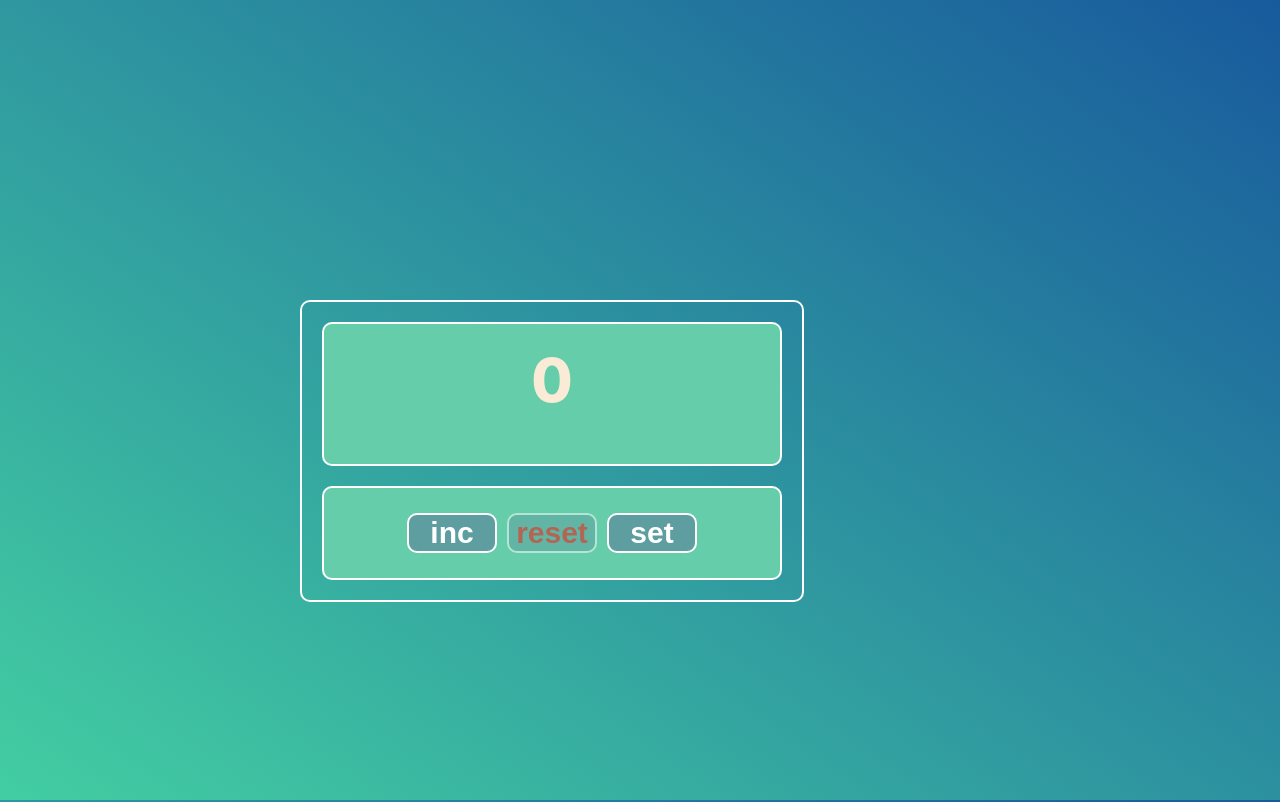
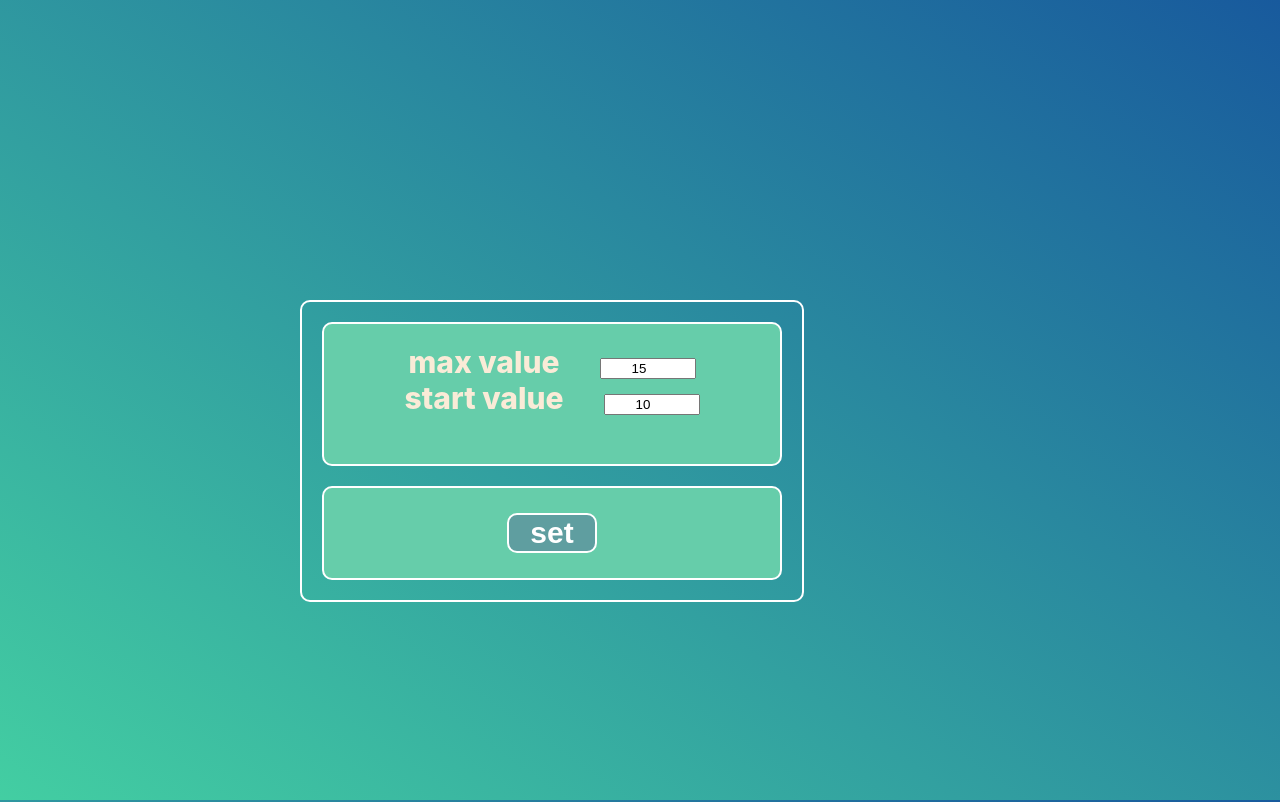
Before and after one commit to ZubkovAC/counter, a React (Create React App) app: page / in a window 1280 px wide. Built offline with nearby package versions, Linux system fonts and the light colour scheme.

Commit message:
counter-v3

```diff
--- a/package.json
+++ b/package.json
@@ -10,9 +10,14 @@
     "@types/node": "^12.19.15",
     "@types/react": "^17.0.1",
     "@types/react-dom": "^17.0.0",
+    "@types/react-redux": "^7.1.16",
+    "install": "^0.13.0",
     "react": "^17.0.1",
     "react-dom": "^17.0.1",
+    "react-redux": "^7.2.2",
     "react-scripts": "4.0.2",
+    "redux": "^4.0.5",
+    "redux-thunk": "^2.3.0",
     "typescript": "^4.1.3",
     "web-vitals": "^1.1.0"
   },
--- a/src/App.tsx
+++ b/src/App.tsx
@@ -1,11 +1,15 @@
 import React from 'react';
 import './App.css';
 import {Counter} from "./Counter/Counter";
+import {Provider} from "react-redux";
+import {store} from "./bll/store";
 
 function App() {
   return (
     <div className="App">
-        <Counter/>
+        <Provider store={store}>
+            <Counter/>
+        </Provider>
 
     </div>
   );
--- a/src/Counter/Button.tsx
+++ b/src/Counter/Button.tsx
@@ -7,8 +7,8 @@ type ButtonPropsType = {
     minValue?:number
     startValue?:number
     set?:()=>void
+    error?:boolean
     button?:boolean
-    error?:boolean
 }
 
 export const Button = (props:ButtonPropsType) =>{
@@ -17,7 +17,7 @@ export const Button = (props:ButtonPropsType) =>{
     const colorOff = props.startValue === props.minValue ? 'colorOff' : ''
 
     return(
-        <span >
+        <span className={props.error? 'colorOff' :''} >
 
             {props.buttonName==='set'
                 ? <button onClick={props.set }>{props.buttonName}</button>
--- a/src/Counter/Counter.tsx
+++ b/src/Counter/Counter.tsx
@@ -1,15 +1,123 @@
-import React, {useEffect, useState} from 'react';
-import {Table} from "./Table";
-import {Button} from "./Button";
-import {Option} from './Option'
+import React from 'react';
+import {useDispatch, useSelector} from "react-redux";
+import {AppStateType} from "../bll/store";
+import {
+    errorValueAC,
+    incCounterValueAC,
+    maxValueLocalStorageAC,
+    minValueLocalStorageAC,
+    resetLocalStorageAC, setValueFromLocalStorageAC
+} from "../bll/counter-reducer";
+import {Customization} from "./Customization";
+import { Monitor } from './Monitor';
+
 
 
 export const Counter = () => {
 
-    let mxValue = 5
-    let mnValue = 0
 
-    const [maxValue, setmaxValue] = useState<number>(mxValue)
+    let maxValue = useSelector<AppStateType,number>(state => state.counter.maxValue)
+    let minValue = useSelector<AppStateType,number>(state => state.counter.minValue)
+    let startValue = useSelector<AppStateType,number>(state => state.counter.startValue)
+    let error = useSelector<AppStateType,boolean>(state => state.counter.error)
+    let blockButton = useSelector<AppStateType,boolean>(state => state.counter.blockButton)
+
+    const dispatch = useDispatch()
+
+    const testError = (maxValue: number, minValue: number) => {
+        if (maxValue <=  minValue|| minValue < 0) {
+            dispatch(errorValueAC(true))
+        } else {
+            dispatch(errorValueAC(false))
+        }
+    }
+
+    const set = () => {
+        dispatch(errorValueAC(false))
+        dispatch(setValueFromLocalStorageAC())
+    }
+    const incValue = () => {
+        if (startValue >= maxValue || minValue < 0) {
+            dispatch(errorValueAC(true))
+        } else {
+            dispatch(errorValueAC(false))
+            dispatch(incCounterValueAC())
+        }
+    }
+    const reset = () => {
+        dispatch(resetLocalStorageAC())
+    }
+    const onChangeMAX = (newValueOnChange:number) => {
+        testError(newValueOnChange,minValue)
+        dispatch(maxValueLocalStorageAC(newValueOnChange))
+    }
+    const onChangeMIN = (newValueOnChange:number) => {
+        testError(maxValue,newValueOnChange)
+        dispatch(minValueLocalStorageAC(newValueOnChange))
+    }
+
+    return (
+        <div className='App'>
+
+            { !blockButton
+                ? <Customization set={set} blockButton={blockButton} error={error}
+                         onChangeMAX={onChangeMAX} onChangeMIN={onChangeMIN}
+                         maxValue={maxValue} minValue={minValue} startValue={startValue} reset={reset}/>
+                : <Monitor set={set} blockButton={blockButton}
+                         maxValue={maxValue} minValue={minValue} startValue={startValue}
+                         reset={reset} incValue={incValue} />}
+
+        </div>
+    )
+}
+
+/*    const Open = () =>{
+        return (
+            <div className='counter'>
+                <div className='up'>
+
+                    <Option1  key={'max'} error={error} onChangeValue={onChangeMAX}
+                            name={'max value'} valueOption={maxValue}/>
+                    <Option1 key={'start'} error={error} onChangeValue={onChangeMIN}
+                            name={'start value'} valueOption={minValue}/>
+                </div>
+                <div className='down'>
+
+                    <div className={blockButton ? 'colorOff' : ''}>
+                        {error
+                            ? <Button error={error} set={set} startValue={startValue} minValue={minValue} increase={reset}
+                                      buttonName='Error'/>
+                            :  <Button error={error} set={set} startValue={startValue} minValue={minValue} increase={reset}
+                                       buttonName='set' /> }
+
+                    </div>
+                </div>
+            </div>
+        )
+    }*/
+/*
+    const Close = () =>{
+        return (
+            <div className='counter'>
+                <div className={blockButton ? 'up' : 'upOff'}>
+                    <Table minValue={maxValue} table={blockButton ? startValue : 'need press "set" '} maxValue={maxValue}/>
+                </div>
+                <div className={blockButton ? 'down' : 'downOff'}>
+                    <Button button={blockButton} startValue={startValue} maxValue={maxValue} increase={incValue}
+                            buttonName='inc'/>
+                    <Button button={blockButton} startValue={startValue} minValue={minValue} increase={reset}
+                            buttonName='reset'/>
+                    <Button set={set} buttonName='set'/>
+                </div>
+            </div>
+        )
+    }*/
+
+
+
+
+
+/*   const [maxValue, setmaxValue] = useState<number>(mxValue)
    const [minValue, setmValue] = useState<number>(mnValue)
 
    const set = () => {
@@ -29,7 +137,7 @@ export const Counter = () => {
        }
    }
 
-    const [startValue, setValue] = useState<number>(minValue)
+   //const [startValue, setValue] = useState<number>(minValue)
 
    const increase = () => {
        if (button) {
@@ -101,9 +209,9 @@ export const Counter = () => {
        setmValue(onEmin)
        testError(maxValue, onEmin)
 
-    }
+   }*/
 
-    const Open = () =>{
+/*    const Open = () =>{
         return (
             <div className='counter'>
                 <div className='up'>
@@ -143,42 +251,4 @@ export const Counter = () => {
                 </div>
             </div>
         )
-    }
-
-    return (
-        <div className='App'>
-            {/*<div className='counter'>
-                <div className='up'>
-
-                    <Option onChangeMIN={onChangeMIN} error={error} onChangeMAX={onChangeMAX}
-                            name='max value' valueOption={maxValue}/>
-                    <Option onChangeMIN={onChangeMIN} error={error} onChangeMAX={onChangeMAX}
-                            name='start value' valueOption={minValue}/>
-                </div>
-                <div className='down'>
-
-                    <div className={button ? 'colorOff' : ''}>
-                        <Button set={set} startValue={startValue} minValue={minValue} increase={reset}
-                                buttonName='set'/>
-                    </div>
-
-                </div>
-            </div>*/}
-
-            { !button ?  <Open/> : <Close/>}
-
-
-            {/*<div className='counter'>
-                <div className={button ? 'up' : 'upOff'}>
-                    <Table minValue={minValue} table={button ? startValue : 'need press "set" '} maxValue={maxValue}/>
-                </div>
-                <div className={button ? 'down' : 'downOff'}>
-                    <Button button={button} startValue={startValue} maxValue={maxValue} increase={increase}
-                            buttonName='inc'/>
-                    <Button button={button} startValue={startValue} minValue={minValue} increase={reset}
-                            buttonName='reset'/>
-                </div>
-            </div>*/}
-        </div>
-    )
-}
+    }*/
--- /dev/null
+++ b/src/Counter/Customization.tsx
@@ -0,0 +1,42 @@
+import {Settings} from "./Settings";
+import {Button} from "./Button";
+import React from "react";
+
+type CustomizationType ={
+    set:()=>void
+    blockButton:boolean
+    error:boolean
+    onChangeMAX:(a:number)=>void
+    onChangeMIN:(a:number)=>void
+    maxValue:number
+    minValue:number
+    startValue:number
+    reset:()=>void
+}
+
+export const Customization = (props:CustomizationType) =>{
+    return (
+        <div className='counter'>
+            <div className='up'>
+
+                <Settings  key={'max'} error={props.error} onChangeValue={props.onChangeMAX}
+                          name={'max value'} valueOption={props.maxValue}/>
+                <Settings key={'start'} error={props.error} onChangeValue={props.onChangeMIN}
+                         name={'start value'} valueOption={props.minValue}/>
+            </div>
+            <div className='down'>
+
+                <div className={props.blockButton ? 'colorOff' : ''}>
+                    {props.error
+                        ? <Button error={props.error} set={props.set} startValue={props.startValue}
+                                  minValue={props.minValue} increase={props.reset}
+                                  buttonName='Error'/>
+                        : <Button error={props.error} set={props.set} startValue={props.startValue}
+                                  minValue={props.minValue} increase={props.reset}
+                                   buttonName='set' /> }
+
+                </div>
+            </div>
+        </div>
+    )
+}
--- /dev/null
+++ b/src/Counter/Monitor.tsx
@@ -0,0 +1,34 @@
+import {Table} from "./Table";
+import {Button} from "./Button";
+import React from "react";
+
+type MonitorType = {
+    set: () => void
+    blockButton: boolean
+    maxValue: number
+    minValue: number
+    startValue: number
+    reset: () => void
+    incValue:()=>void
+}
+
+
+export const Monitor = (props: MonitorType) => {
+    return (
+        <div className='counter'>
+            <div className={props.blockButton ? 'up' : 'upOff'}>
+                <Table minValue={props.maxValue} table={props.blockButton ? props.startValue : 'need press "set" '}
+                       maxValue={props.maxValue}/>
+            </div>
+            <div className={props.blockButton ? 'down' : 'downOff'}>
+                <Button button={props.blockButton} startValue={props.startValue} maxValue={props.maxValue}
+                        increase={props.incValue}
+                        buttonName='inc'/>
+                <Button  button={props.blockButton} startValue={props.startValue} minValue={props.minValue}
+                        increase={props.reset}
+                        buttonName='reset'/>
+                <Button set={props.set} buttonName='set'/>
+            </div>
+        </div>
+    )
+}
--- a/src/Counter/Option.tsx
+++ b/src/Counter/Settings.tsx
@@ -13,20 +13,12 @@ type OptionPropsType = {
 
 }
 
-export const Option = (props: OptionPropsType) => {
+export const Settings = (props: OptionPropsType) => {
     return (
         <div className='option'>
             <div className={props.error ? 'colorOff' : 'option'}>
                 {props.name}
-                {props.name === 'max value'
-                    ?
-                    <input type="number" value={props.valueOption} onChange={e => {
-                        props.onChangeValue(+e.currentTarget.value)
-                    }}/>
-                    :
-                    <input type="number" value={props.valueOption} onChange={e => {
-                        props.onChangeValue(+e.currentTarget.value)
-                    }}/>}
+                    <input type="number" value={props.valueOption} onChange={e => props.onChangeValue(+e.currentTarget.value)}/>
             </div>
             {/* <div className={props.error?'colorOff': 'option'}>
                 start value :
--- a/src/Counter/Table.tsx
+++ b/src/Counter/Table.tsx
@@ -11,7 +11,7 @@ export const Table =(props:TablePropsType) =>{
     return (
         <div className={props.table ===props.maxValue? 'color':''}>
            {/* {props.errText? props.table : 'incorrest Value'}*/}
-            {props.minValue < props.maxValue && props.minValue >= 0 ?  props.table : 'incorret Value' }
+            {props.minValue < props.maxValue && props.minValue >= 0 ? 'incorret Value' : props.table  }
         </div>
     )
 }
--- /dev/null
+++ b/src/bll/counter-reducer.ts
@@ -0,0 +1,57 @@
+
+const initalState = {
+    startValue: 10,
+    minValue: 10,
+    maxValue: 15,
+    blockButton: false,
+    error: false
+}
+
+type InitialStateType = typeof initalState
+
+export const counterReducer = (state: InitialStateType = initalState, action: ActionType): InitialStateType => {
+    switch (action.type) {
+        case "INC-VALUE":
+            return {...state, startValue: state.startValue + 1}
+        case "ERROR-VALUE":
+            return {...state, error: state.error = action.a }
+        case "SET-VALUE-FROM-LOCAL-STORAGE":
+            return {
+                ...state,
+                startValue: state.minValue,
+                blockButton: !state.blockButton,
+            }
+        case "RESET-LOCAL-STORAGE":
+            return {...state, startValue: state.minValue}
+        case "MAX-VALUE-LOCAL-STORAGE": {
+            return {...state, maxValue: action.mxvalue}
+        }
+        case "MIN-VALUE-LOCAL-STORAGE":
+            return {...state, minValue: action.mnvalue}
+        default:
+            return state
+    }
+}
+export const incCounterValueAC = () => ({type: "INC-VALUE"} as const)
+export const errorValueAC = (a:boolean) => ({type: "ERROR-VALUE",a} as const)
+export const setValueFromLocalStorageAC = () => ({type: "SET-VALUE-FROM-LOCAL-STORAGE"} as const)
+export const resetLocalStorageAC = () => ({type: "RESET-LOCAL-STORAGE"} as const)
+export const maxValueLocalStorageAC = (mxvalue: number) => ({type: "MAX-VALUE-LOCAL-STORAGE", mxvalue} as const)
+export const minValueLocalStorageAC = (mnvalue: number) => ({type: "MIN-VALUE-LOCAL-STORAGE", mnvalue} as const)
+
+
+export type ActionType =
+    IncCounterValueACType |
+    ErrorValueAC |
+    SetValueFromLocalStorageACType |
+    ResetLocalStorageACType |
+    MaxValueLocalStorageACType |
+    MinValueLocalStorageACType
+
+
+export type IncCounterValueACType = ReturnType<typeof incCounterValueAC>
+export type ErrorValueAC = ReturnType<typeof errorValueAC>
+export type SetValueFromLocalStorageACType = ReturnType<typeof setValueFromLocalStorageAC>
+export type ResetLocalStorageACType = ReturnType<typeof resetLocalStorageAC>
+export type MaxValueLocalStorageACType = ReturnType<typeof maxValueLocalStorageAC>
+export type MinValueLocalStorageACType = ReturnType<typeof minValueLocalStorageAC>
--- /dev/null
+++ b/src/bll/store.ts
@@ -0,0 +1,31 @@
+import {counterReducer} from "./counter-reducer";
+import {combineReducers, createStore} from "redux";
+
+const rootReducer = combineReducers ({
+    counter:counterReducer
+})
+
+
+
+
+let preloderState
+const persistedTodostring = localStorage.getItem('app-state')
+if (persistedTodostring)
+    preloderState = JSON.parse(persistedTodostring)
+
+
+export const store = createStore (rootReducer,preloderState)
+
+
+store.subscribe( () => {
+    localStorage.setItem('app-state',JSON.stringify(store.getState()))
+})
+
+
+
+
+
+export type AppStateType = ReturnType<typeof rootReducer>
+export type AppStoreType = typeof store
+
+let a :AppStoreType
```
Also changed, not shown: 1 other file (tests, documents, lock files or other folders). Lines whose indentation alone changed are shown as unchanged.
